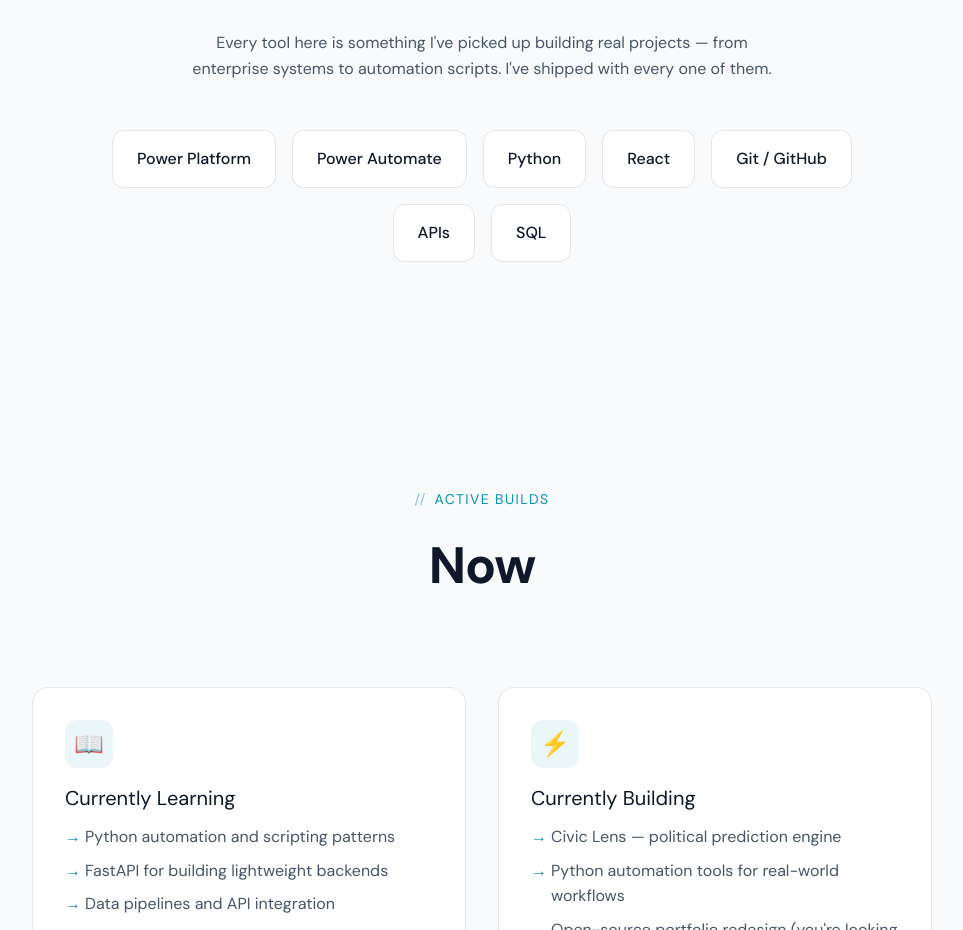
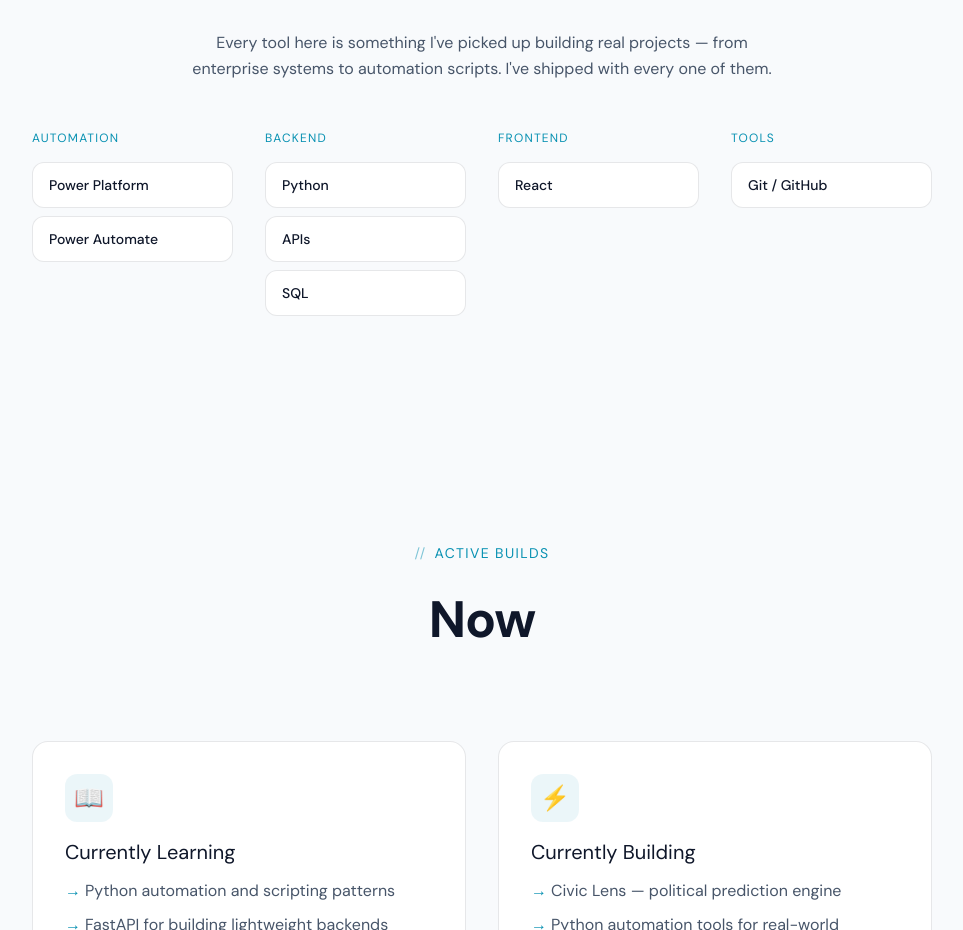
Before and after one commit to JHCodeQuest/JHPortfolio, a React (Vite) app: page / in a window 1280 px wide. Shown: the part 2980-3910 px from the top of the page, without its empty margins (158-1121 px from the left). Built offline with nearby package versions, Linux system fonts and the light colour scheme.

Commit message:
Group skills into categories: Automation, Backend, Frontend, Tools
- Replaced flat list with grouped grid layout
- Each group has a section label + pills underneath
- Only includes skills actually used in shipped projects

```diff
--- a/src/components/SkillsSection.jsx
+++ b/src/components/SkillsSection.jsx
@@ -1,11 +1,20 @@
-const skills = [
-  'Power Platform',
-  'Power Automate',
-  'Python',
-  'React',
-  'Git / GitHub',
-  'APIs',
-  'SQL',
+const skillGroups = [
+  {
+    label: 'Automation',
+    items: ['Power Platform', 'Power Automate'],
+  },
+  {
+    label: 'Backend',
+    items: ['Python', 'APIs', 'SQL'],
+  },
+  {
+    label: 'Frontend',
+    items: ['React'],
+  },
+  {
+    label: 'Tools',
+    items: ['Git / GitHub'],
+  },
 ]
 
 export default function SkillsSection() {
@@ -26,13 +35,22 @@ export default function SkillsSection() {
           from enterprise systems to automation scripts. I've shipped with every one of them.
         </p>
 
-        <div className="flex flex-wrap justify-center gap-4 max-w-[800px] mx-auto">
-          {skills.map((skill) => (
-            <div
-              key={skill}
-              className="bg-[var(--color-bg-card)] border border-[var(--color-border)] rounded-xl px-6 py-4 text-base font-medium transition-all duration-150 hover:border-[var(--color-accent)] hover:bg-[var(--color-accent-subtle)] hover:-translate-y-0.5 hover:shadow-[0_0_15px_var(--color-accent-glow)] cursor-default"
-            >
-              {skill}
+        <div className="grid grid-cols-2 md:grid-cols-4 gap-8 max-w-[900px] mx-auto">
+          {skillGroups.map((group) => (
+            <div key={group.label}>
+              <p className="font-[var(--font-mono)] text-xs text-[var(--color-accent)] uppercase tracking-[0.1em] mb-4">
+                {group.label}
+              </p>
+              <div className="flex flex-col gap-2">
+                {group.items.map((skill) => (
+                  <div
+                    key={skill}
+                    className="bg-[var(--color-bg-card)] border border-[var(--color-border)] rounded-xl px-4 py-3 text-sm font-medium transition-all duration-150 hover:border-[var(--color-accent)] hover:bg-[var(--color-accent-subtle)] hover:-translate-y-0.5 hover:shadow-[0_0_15px_var(--color-accent-glow)] cursor-default"
+                  >
+                    {skill}
+                  </div>
+                ))}
+              </div>
             </div>
           ))}
         </div>
```
